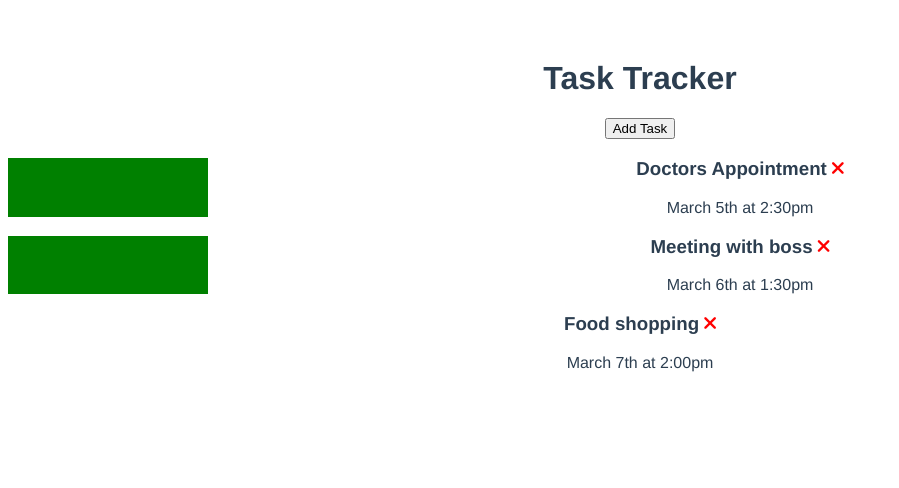
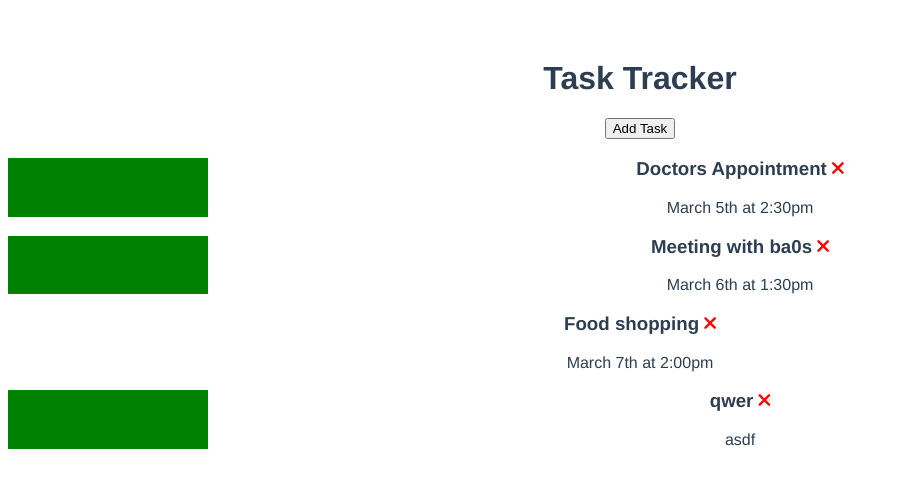
Before and after one commit to enochtan17/vue-proj, a Vue app: page / in a window 1280 px wide. Shown: the top 488 px of the page, without its empty margins (0-899 px from the left). Built offline with nearby package versions, Linux system fonts and the light colour scheme; data requests are answered from the project's data file.

Commit message:
post route

```diff
--- a/db.json
+++ b/db.json
@@ -1,22 +1,34 @@
 {
   "tasks": [
     {
-      "id": "1",
+      "id": 1,
       "text": "Doctors Appointment",
       "day": "March 5th at 2:30pm",
       "reminder": true
     },
     {
-      "id": "2",
-      "text": "Meeting with boss",
+      "id": 2,
+      "text": "Meeting with ba0s",
       "day": "March 6th at 1:30pm",
       "reminder": true
     },
     {
-      "id": "3",
+      "id": 3,
       "text": "Food shopping",
       "day": "March 7th at 2:00pm",
       "reminder": false
+    },
+    {
+      "text": "qwer",
+      "day": "asdf",
+      "reminder": true,
+      "id": 4
+    }
+  ],
+  "test": [
+    {
+      "id": 1,
+      "pages": 24
     }
   ]
 }
--- a/src/App.vue
+++ b/src/App.vue
@@ -26,6 +26,8 @@ import Header from './components/Header'
 import Tasks from './components/Tasks'
 import AddTask from './components/AddTask'
 
+const api = 'http://localhost:5000/tasks'
+
 export default {
   name: 'App',
   components: {
@@ -39,11 +41,6 @@ export default {
     showAddTask: false
   }),
   methods: {
-    deleteTask(id) {
-      if (confirm('Are you sure?')) {
-        this.tasks = this.tasks.filter(task => task.id != id)
-      }
-    },
     toggleReminder(id) {
       this.tasks = this.tasks.map(task => {
         if (task.id == id) {
@@ -54,19 +51,49 @@ export default {
         } else return task
       })
     },
+    toggleAddTask() {
+      this.showAddTask = !this.showAddTask
+    },
     async fetchTasks() {
-      const res = await fetch('http://localhost:5000/tasks')
+      const res = await fetch(`${api}`)
 
       const data = await res.json()
 
       return data
     },
-    addTask(newTask) {
-      this.tasks = [...this.tasks, newTask]
+    async fetchTask(id) {
+      const res = await fetch(`${api}/${id}`)
+
+      const data = await res.json()
+
+      return data
     },
-    toggleAddTask() {
-      this.showAddTask = !this.showAddTask
-    }
+    async addTask(task) {
+      const res = await fetch(`${api}`, {
+        method: 'POST',
+        headers: {
+          'Content-type': 'application/json',
+        },
+        body: JSON.stringify(task)
+      })
+
+      const data = await res.json()
+
+      this.tasks = [...this.tasks, data]
+    },
+    async deleteTask(id) {
+      if (confirm('Are you sure?')) {
+        const res = await fetch(`${api}/{${id}}`, {
+          method: 'DELETE'
+        })
+
+        res.status === 200
+          ? this.tasks = this.tasks.filter(task => task.id !== id)
+          : alert('Error deleting task')
+
+        // this.tasks = this.tasks.filter(task => task.id != id)
+      }
+    },
   },
   async created() {
     this.tasks = await this.fetchTasks()
--- a/src/components/AddTask.vue
+++ b/src/components/AddTask.vue
@@ -59,11 +59,11 @@
         this.day = ''
         this.reminder = false
       },
-      nextId() {
-        const ids = this.tasks.map(task => task.id)
+      // nextId() {
+      //   const ids = this.tasks.map(task => task.id)
 
-        return Math.max(...ids) + 1
-      },
+      //   return Math.max(...ids) + 1
+      // },
       onSubmit(e) {
         e.preventDefault()
 
@@ -73,7 +73,7 @@
         }
 
         const newTask = {
-          id: this.nextId(),
+          // id: this.nextId(),
           text: this.text,
           day: this.day,
           reminder: this.reminder
```
